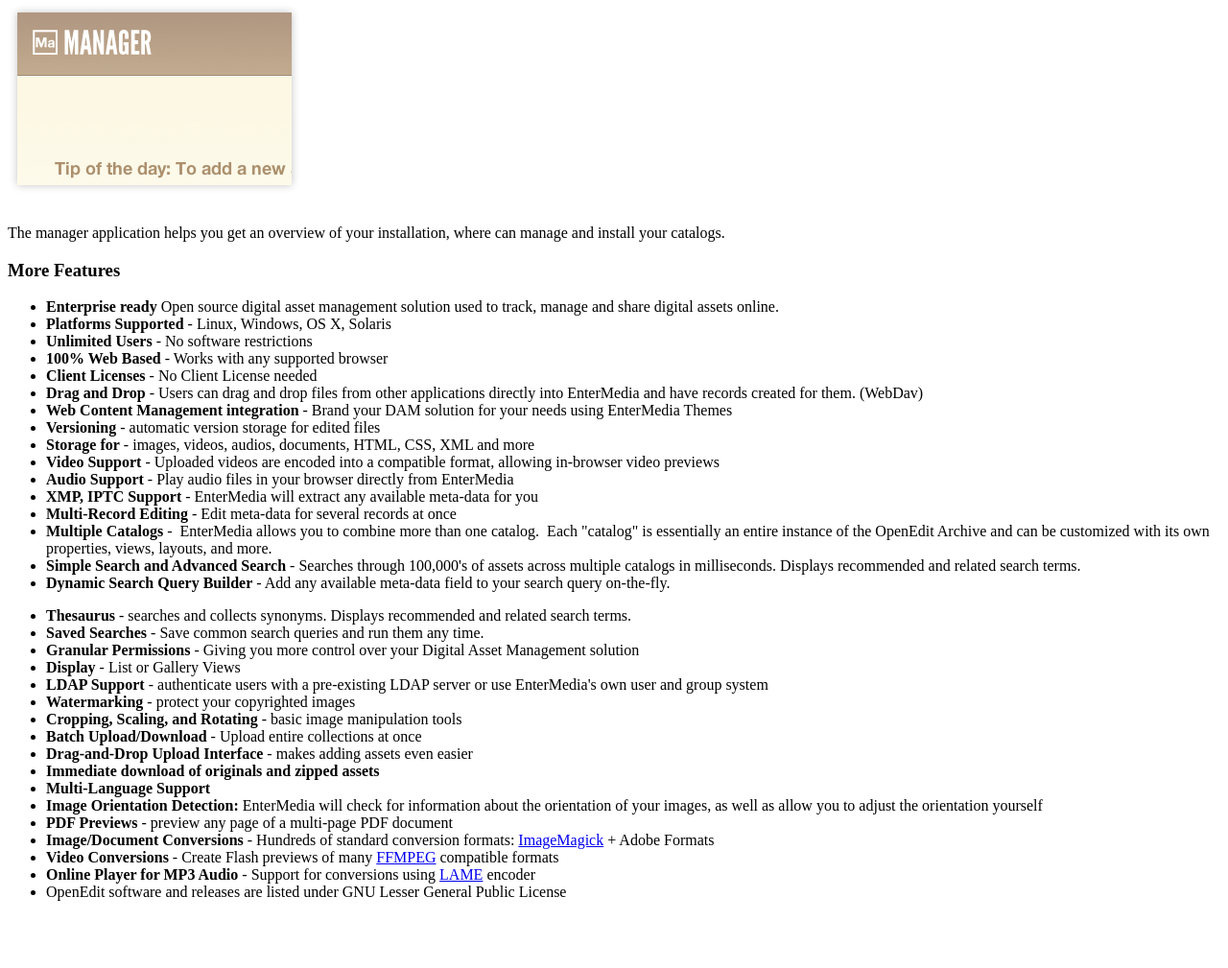
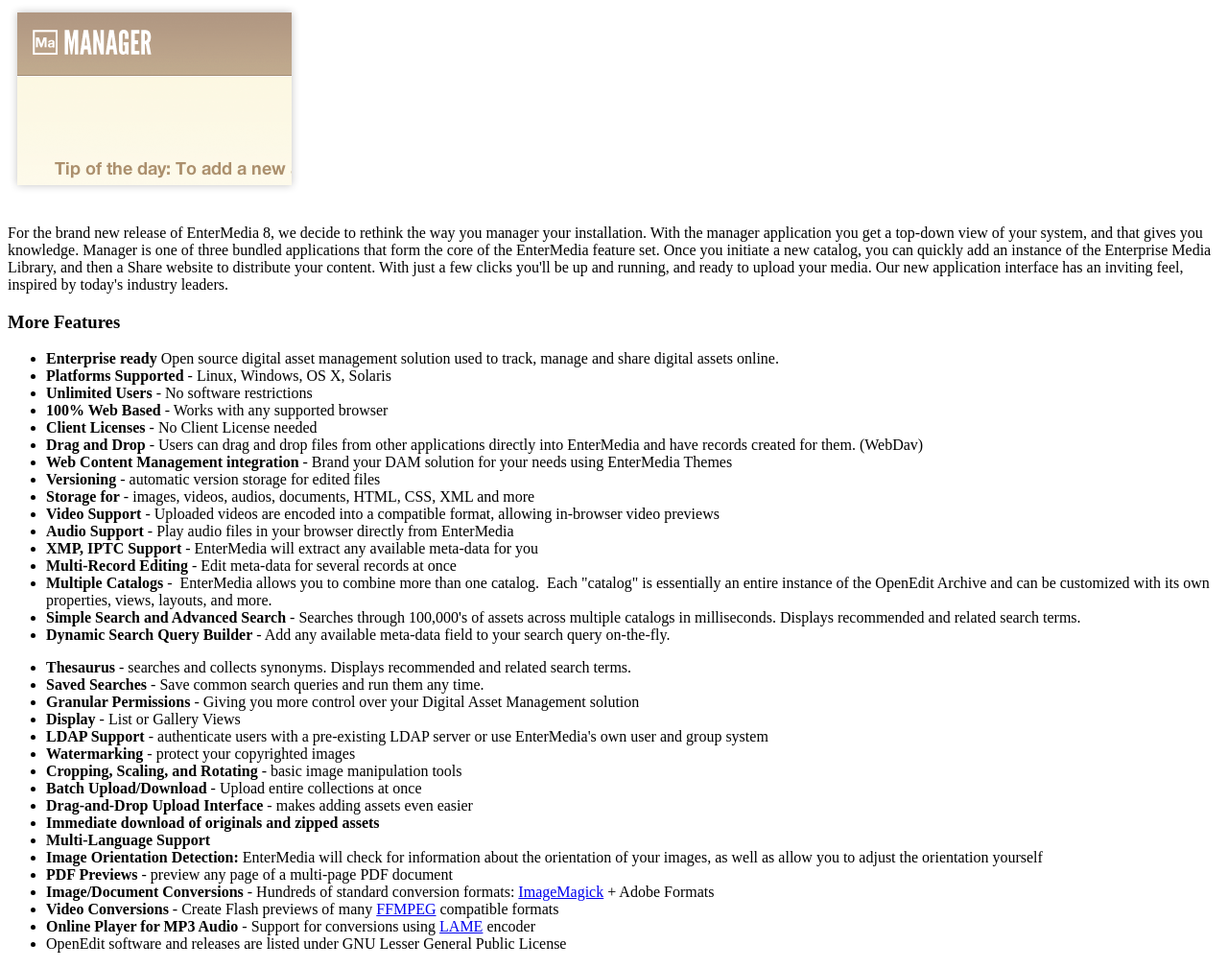
Before and after one commit to entermedia-community/entermediasoftware.com, a plain HTML site: page webapp/views/features/index.html in a window 1280 px wide. Shown: the part 1190-2199 px from the top of the page at 96% size. Before the commit the page ends 2145 px from the top, so only its background shows below. Drawn offline with Linux system fonts and the light colour scheme; files whose address does not match are found by name.

Commit message:
word changes

```diff
--- a/webapp/views/features/index.html
+++ b/webapp/views/features/index.html
@@ -32,7 +32,7 @@
 			<h5> EnterMedia Manager</h5>
 			<img style="margin-bottom: 15px;" src="$home$themeprefix/images/features-manager.png" />
 			<p>
-				The manager application helps you get an overview of your installation, where can manage and install your catalogs.
+				For the brand new release of EnterMedia 8, we decide to rethink the way you manager your installation.  With the manager application you get a top-down view of your system, and that gives you knowledge.   Manager is one of three bundled applications that form the core of the EnterMedia feature set.  Once you initiate a new catalog, you can quickly add an instance of the Enterprise Media Library, and then a Share website to distribute your content.  With just a few clicks you'll be up and running, and ready to upload your media.  Our new application interface has an inviting feel, inspired by today's industry leaders.
 			</p>
 		</div>
 	</div>
```
